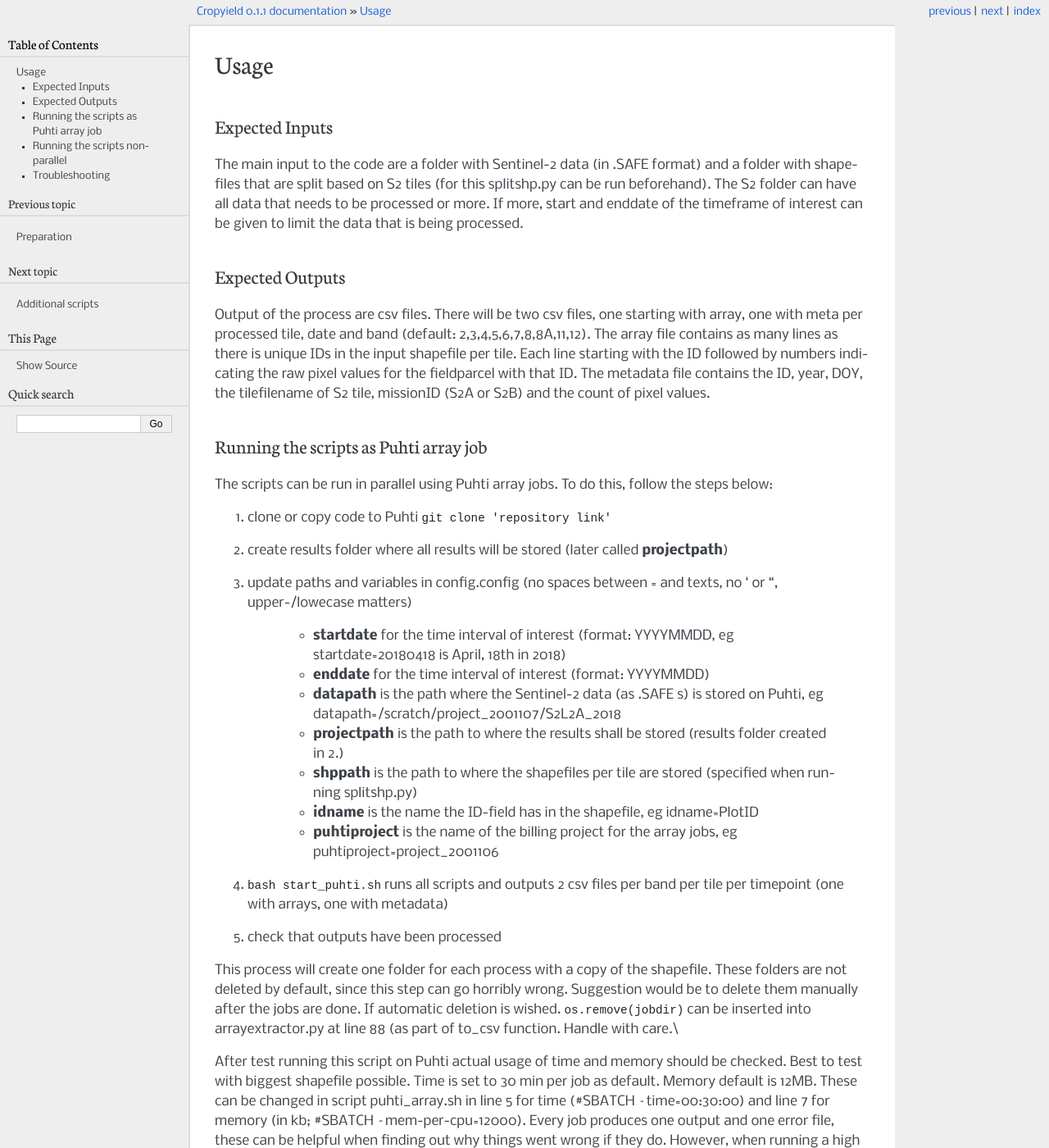
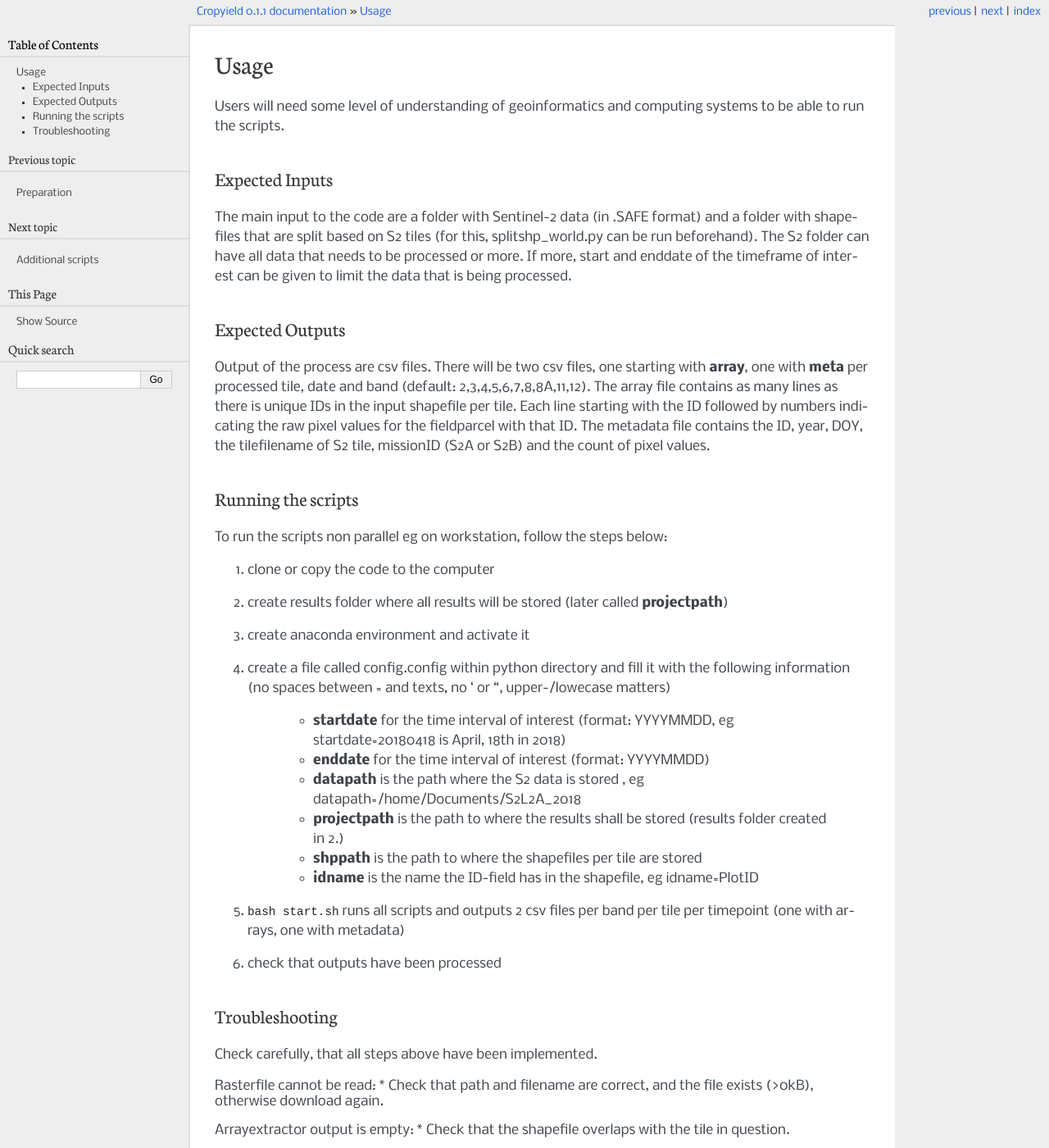
Before and after one commit to lukefi/cropyield, a Sphinx documentation site: the page built from documentation/Usage.rst, in a window 1280 px wide and 1400 px high. Shown: the whole window at 82% size. Built offline with Sphinx 7.4.7, drawn with Linux system fonts in a browser that asks for light colours; some of the changed text lies outside the part shown.

Commit message:
untested/unfinished example preparation

```diff
--- a/documentation/Additional.rst
+++ b/documentation/Additional.rst
@@ -18,7 +18,7 @@ The script is called with
 
 | Example call:
 
-``python splitshp_mp.py /home/samu/Documents/cropyield/cropyield.shp /home/samu/Documents/cropyield/Sentinel2_tiles_world.shp /home/samu/Documents/cropyield/results``
+``python splitshp_mp.py /home/user/Documents/cropyield/cropyield.shp /home/user/Documents/cropyield/Sentinel2_tiles_world.shp /home/user/Documents/cropyield/results``
 
 Internally, the splitshp_mp.py calls splitshp_functions.py.
 
@@ -55,4 +55,4 @@ The script is called with
 
 | Example call:
 
-``python histogramize.py /home/samu/Documents/cropyield/results 10 0.1``
+``python histogramize.py /home/user/Documents/cropyield/results 10 0.1``
--- a/documentation/Usage.rst
+++ b/documentation/Usage.rst
@@ -1,51 +1,28 @@
 Usage
 ======
+
+Users will need some level of understanding of geoinformatics and computing systems to be able to run the scripts.
 
 Expected Inputs
 ----------------
 
-The main input to the code are a folder with Sentinel-2 data (in .SAFE format) and a folder with shapefiles that are split based on S2 tiles (for this splitshp.py can be run beforehand). The S2 folder can have all data that needs to be processed or more. If more, start and enddate of the timeframe of interest can be given to limit the data that is being processed.
+The main input to the code are a folder with Sentinel-2 data (in .SAFE format) and a folder with shapefiles that are split based on S2 tiles (for this, splitshp_world.py can be run beforehand). The S2 folder can have all data that needs to be processed or more. If more, start and enddate of the timeframe of interest can be given to limit the data that is being processed.
 
 Expected Outputs
 ----------------
 
-Output of the process are csv files. There will be two csv files, one starting with array, one with meta per processed tile, date and band (default: 2,3,4,5,6,7,8,8A,11,12). The array file contains as many lines as there is unique IDs in the input shapefile per tile. Each line starting with the ID followed by numbers indicating the raw pixel values for the fieldparcel with that ID. The metadata file contains the ID, year, DOY, the tilefilename of S2 tile, missionID (S2A or S2B) and the count of pixel values.
+Output of the process are csv files. There will be two csv files, one starting with **array**, one with **meta** per processed tile, date and band (default: 2,3,4,5,6,7,8,8A,11,12). The array file contains as many lines as there is unique IDs in the input shapefile per tile. Each line starting with the ID followed by numbers indicating the raw pixel values for the fieldparcel with that ID. The metadata file contains the ID, year, DOY, the tilefilename of S2 tile, missionID (S2A or S2B) and the count of pixel values.
 
-
-Running the scripts as Puhti array job
----------------------------------------
-
-The scripts can be run in parallel using Puhti array jobs. To do this, follow the steps below:
-
-1. clone or copy code to Puhti ``git clone 'repository link'``
-2. create results folder where all results will be stored (later called **projectpath**)
-3. update paths and variables in config.config (no spaces between = and texts, no ' or ", upper-/lowecase matters)
-
-    * **startdate** for the time interval of interest (format: YYYYMMDD, eg startdate=20180418 is April, 18th in 2018)
-    * **enddate** for the time interval of interest (format: YYYYMMDD)
-    * **datapath** is the path where the Sentinel-2 data (as .SAFE s) is stored on Puhti, eg datapath=/scratch/project\_2001107/S2L2A\_2018
-    * **projectpath** is the path to where the results shall be stored (results folder created in 2.)
-    * **shppath** is the path to where the shapefiles per tile are stored (specified when running splitshp.py)
-    * **idname** is the name the ID-field has in the shapefile, eg idname=PlotID
-    * **puhtiproject** is the name of the billing project for the array jobs, eg puhtiproject=project\_2001106
-4. ``bash start_puhti.sh`` runs all scripts and outputs 2 csv files per band per tile per timepoint (one with arrays, one with metadata)
-5. check that outputs have been processed
-
-
-This process will create one folder for each process with a copy of the shapefile. These folders are not deleted by default, since this step can go horribly wrong. Suggestion would be to delete them manually after the jobs are done. If automatic deletion is wished. ``os.remove(jobdir)`` can be inserted into arrayextractor.py at line 88 (as part of to\_csv function. Handle with care.\\
-
-After test running this script on Puhti actual usage of time and memory should be checked. Best to test with biggest shapefile possible. Time is set to 30 min per job as default. Memory default is 12MB. These can be changed in script puhti\_array.sh in line 5 for time (#SBATCH --time=00:30:00) and line 7 for memory (in kb; #SBATCH --mem-per-cpu=12000). Every job produces one output and one error file, these can be helpful when finding out why things went wrong if they do. However, when running a high amount of jobs, a lot of files are produced in the code directory. In line 3 and 4 the names for these files are defined. They can also be directed to a different directory which can be deleted more easily after everyhting went fine. It is also possible to not produce these files. See https://docs.csc.fi/computing/running/getting-started/ for more information.
-
-Running the scripts non-parallel
----------------------------------
+Running the scripts
+--------------------
 
 To run the scripts non parallel eg on workstation, follow the steps below:
 
 
 1. clone or copy the code to the computer
 2. create results folder where all results will be stored (later called **projectpath**)
-3. create anaconda environment and enter it
-4. update paths and variables in config.config (no spaces between = and texts, no ' or ", upper-/lowecase matters)
+3. create anaconda environment and activate it
+4. create a file called config.config within python directory and fill it with the following information (no spaces between = and texts, no ' or ", upper-/lowecase matters)
 
     * **startdate** for the time interval of interest (format: YYYYMMDD, eg startdate=20180418 is April, 18th in 2018)
     * **enddate** for the time interval of interest (format: YYYYMMDD)
@@ -53,7 +30,6 @@ To run the scripts non parallel eg on workstation, follow the steps below:
     * **projectpath** is the path to where the results shall be stored (results folder created in 2.)
     * **shppath** is the path to where the shapefiles per tile are stored
     * **idname** is the name the ID-field has in the shapefile, eg idname=PlotID
-    * **puhtiproject** can remain empty
 
 5. ``bash start.sh`` runs all scripts and outputs 2 csv files per band per tile per timepoint (one with arrays, one with metadata)
 6. check that outputs have been processed
@@ -62,7 +38,7 @@ To run the scripts non parallel eg on workstation, follow the steps below:
 Troubleshooting
 ------------------
 
-Check carefully, that all steps above have been implemented depending on the way how the script is run (parallel/non-parallel).
+Check carefully, that all steps above have been implemented.
 
 | Rasterfile cannot be read:
     * Check that path and filename are correct, and the file exists (>0kB), otherwise download again.
--- a/documentation/index.rst
+++ b/documentation/index.rst
@@ -8,11 +8,10 @@ Documentation for `this <https://github.com/myliheik/cropyield>`_ code.
 
 This documentation describes the content and usage of the code written for the WP1 in the Cropyield project by the
 Finnish Geospatial Research Institute in the National Land Survey of Finland, `FGI <https://www.maanmittauslaitos.fi/en/research/departments/remote-sensing-and-photogrammetry>`_ from 2018 until 2020 as a subcontractor for the Natural Resources Institute Finland (`LUKE <https://www.luke.fi/en/>`_).
-The code is prepared according to algorithm descriptions made by LUKE (see Appendix).
+The code is prepared according to algorithm descriptions made by LUKE.
 
 The code provided can be used to extract Sentinel-2 pixelvalues per object (polygon in a shapefile, here field parcels). Specified data access and inputshape-handling is also taken care of. Additional scripts are provided to further process the extracted values into histograms and to split the shapefile according to Sentinel-2 tiles.
 
-Example in- and outputs can be found in the updated Algorithm in the appendix.
 
 MIT-licensed (see license file in the repository).
 
```
Also changed, not shown: other parts of documentation/index.rst (+1 -1 lines), documentation/Appendix.rst (deleted, +0 -12 lines), documentation/Example.rst (added, +25 -0 lines), documentation/Preparation.rst (+1 -13 lines), 7 other files.
